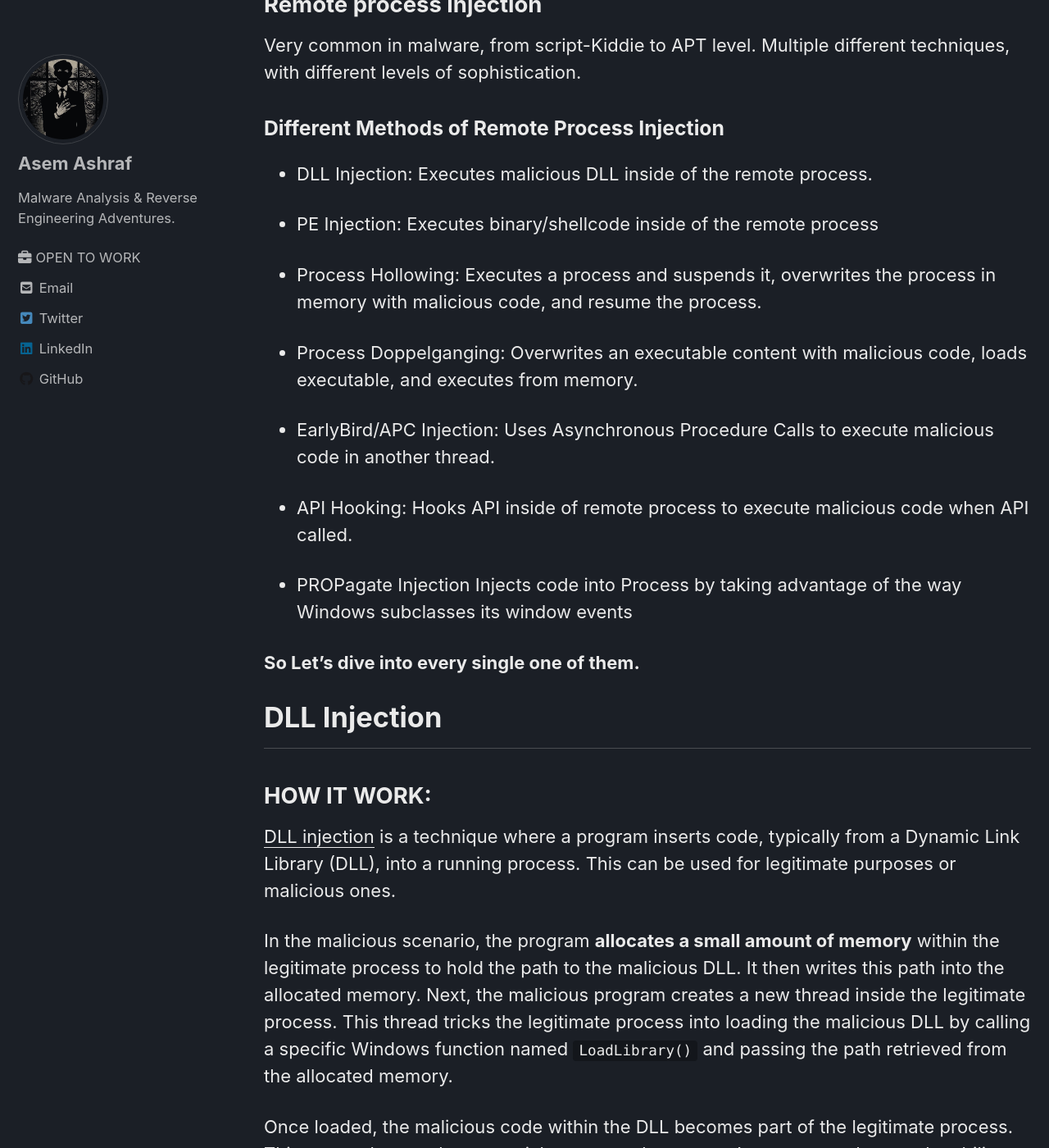
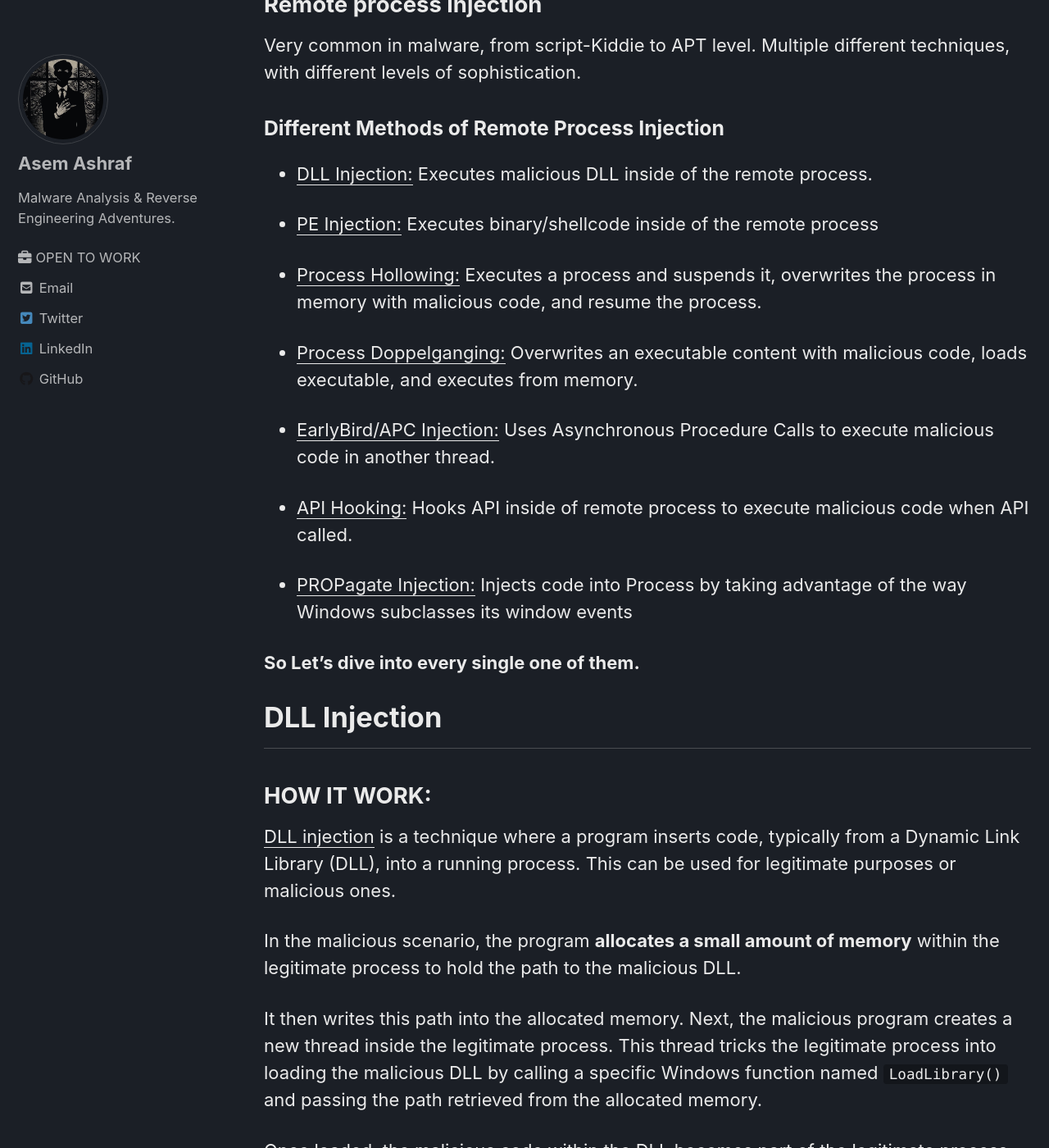
Before and after one commit to Asem-Git-Hub/Asem-Git-Hub.github.io, a Jekyll site: the page built from _posts/malware-analysis/2024-3-22-process_injection.md, in a window 1280 px wide and 1400 px high, scrolled down 951 px. Shown: the whole window at 82% size. Built offline with Jekyll 4.4.1, drawn with Linux system fonts in a browser that asks for light colours; cached includes are drawn as plain includes; nearby versions of some CDN libraries; some of the changed text lies outside the part shown.

````diff
--- a/_posts/malware-analysis/2024-3-22-process_injection.md
+++ b/_posts/malware-analysis/2024-3-22-process_injection.md
@@ -25,25 +25,25 @@ toc: true
 
 ### Different Methods of Remote Process Injection
 
- - DLL Injection:
+ - <u>DLL Injection:</u>
   Executes malicious DLL inside of the remote process.
 
- - PE Injection:
+ - <u>PE Injection:</u>
  Executes binary/shellcode inside of the remote process
 
- - Process Hollowing:
+ - <u>Process Hollowing:</u>
  Executes a process and suspends it, overwrites the process in memory with malicious code, and resume the process.
 
- - Process Doppelganging:
+ - <u>Process Doppelganging:</u>
  Overwrites an executable content with malicious code, loads executable, and executes from memory.
 
- - EarlyBird/APC Injection:
+ - <u>EarlyBird/APC Injection:</u>
  Uses Asynchronous Procedure Calls to execute malicious code in another thread.
 
- - API Hooking:
+ - <u>API Hooking:</u>
  Hooks API inside of remote process to execute malicious code when API called.
 
- - PROPagate Injection
+ - <u>PROPagate Injection:</u>
  Injects code into Process by taking advantage of the way Windows subclasses its window events
 
 
@@ -56,7 +56,9 @@ toc: true
 
    <u>DLL injection</u> is a technique where a program inserts code, typically from a Dynamic Link Library (DLL), into a running process. This can be used for legitimate purposes or malicious ones.
 
-   In the malicious scenario, the program **allocates a small amount of memory** within the legitimate process to hold the path to the malicious DLL. It then writes this path into the allocated memory. Next, the malicious program creates a new thread inside the legitimate process. This thread tricks the legitimate process into loading the malicious DLL by calling a specific Windows function named `LoadLibrary()` and passing the path retrieved from the allocated memory.
+   In the malicious scenario, the program **allocates a small amount of memory** within the legitimate process to hold the path to the malicious DLL.
+
+   It then writes this path into the allocated memory. Next, the malicious program creates a new thread inside the legitimate process. This thread tricks the legitimate process into loading the malicious DLL by calling a specific Windows function named `LoadLibrary()` and passing the path retrieved from the allocated memory.
 
    Once loaded, the malicious code within the DLL becomes part of the legitimate process. This grants the attacker potential access to the process's resources, data, or the ability to inject further malicious code.
 
@@ -76,14 +78,19 @@ toc: true
    `CreateRemoteThread` - Creates a thread in the remote process
 
    `OpenProcess()` - This function opens an existing process object and returns a handle to that process for subsequent access
+
    `WaitForSingleObject()` - This function waits until the specified object is in the signaled state or the time-out interval elapses.
+
    `GetProcAddess()` -  retrieves the address of an exported function or variable from the specified dynamic-link library (DLL).
 
    `InjectDllToRemoteProcess` takes two arguments:
+
    <u>Process Handle</u> - This is a HANDLE to the target process which will have the DLL injected into it.
+
    <u>DLL name</u> - The full path to the DLL that will be injected into the target process
 
 ## PROCESSENTRY32:
+
    Once the snapshot is taken, `Process32First` is used to get information for the first process in the snapshot. For all the remaining processes in the snapshot, Process32Next is used.
 
    Microsoft's documentation states that both `Process32First` and `Process32Next` require a [PROCESSENTRY32](https://learn.microsoft.com/en-us/windows/win32/api/tlhelp32/ns-tlhelp32-processentry32) structure to be passed in for their second parameter. After the struct is passed in, the functions will populate the struct with information about the process. The `PROCESSENTRY32` struct is shown below with comments beside the useful members of the struct that will be populated by these functions.
@@ -93,7 +100,10 @@ toc: true
 
 
 ## Find LoadLibraryW Address:
-   To load a DLL into a remote process, `LoadLibraryW` cannot be directly invoked from the local process. Instead, the address of `LoadLibraryW` must be obtained and passed to a remotely created thread within the target process, along with the DLL name as its argument. This approach relies on the fact that the address of the `LoadLibraryW` WinAPI remains consistent across processes. To retrieve the address of the WinAPI, `GetProcAddress` is utilized in conjunction with `GetModuleHandle`.
+   To load a DLL into a remote process, `LoadLibraryW` cannot be directly invoked from the local process.
+   Instead, the address of `LoadLibraryW` must be obtained and passed to a remotely created thread within the target process, along with the DLL name as its argument.
+   This approach relies on the fact that the address of the `LoadLibraryW` WinAPI remains consistent across processes. To retrieve the address of the WinAPI, `GetProcAddress` is utilized in conjunction with `GetModuleHandle`.
+
    The address stored in `pLoadLibraryW` will be used as the thread entry when a new thread is created in the remote process.
 
 ```c
````
